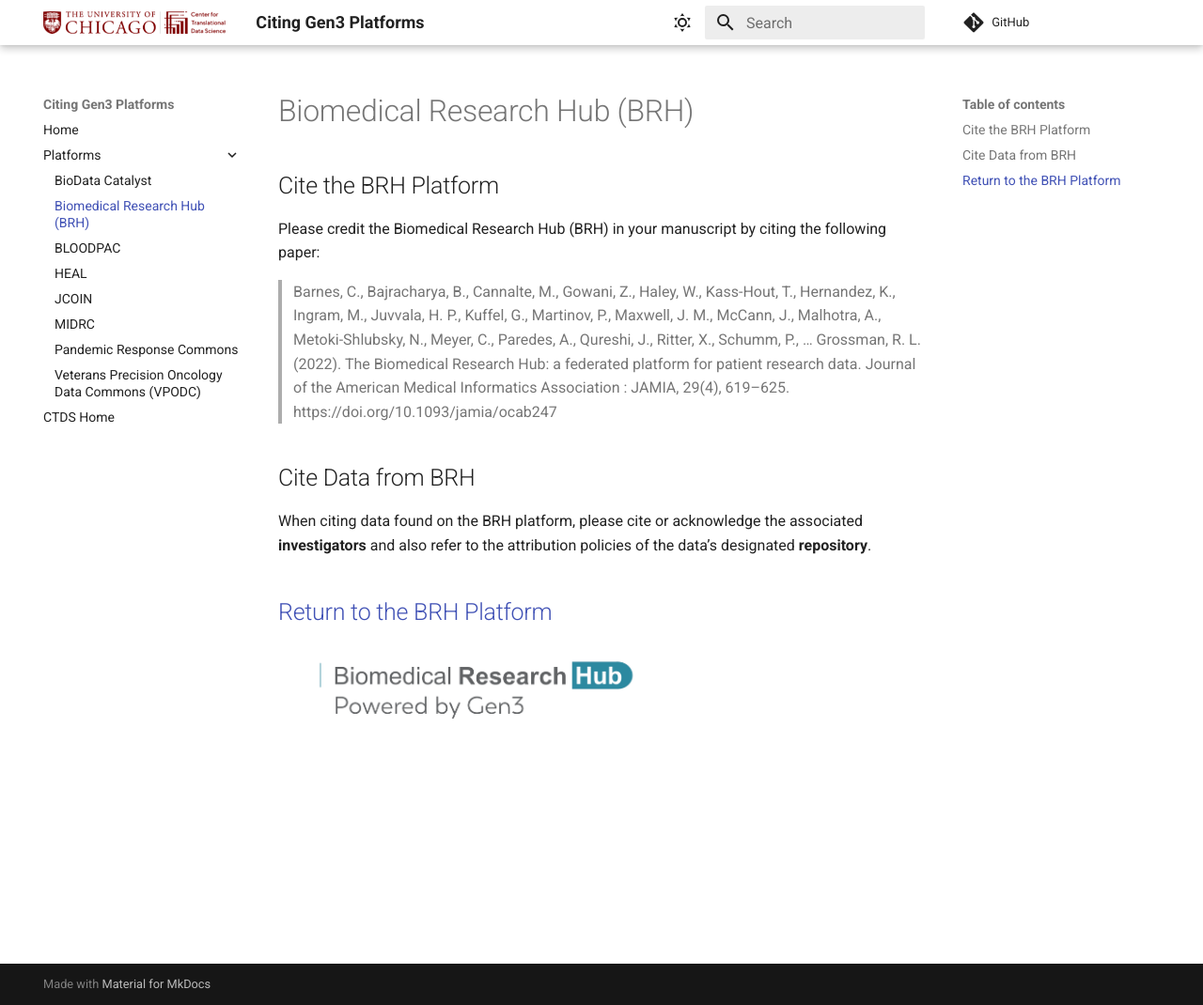
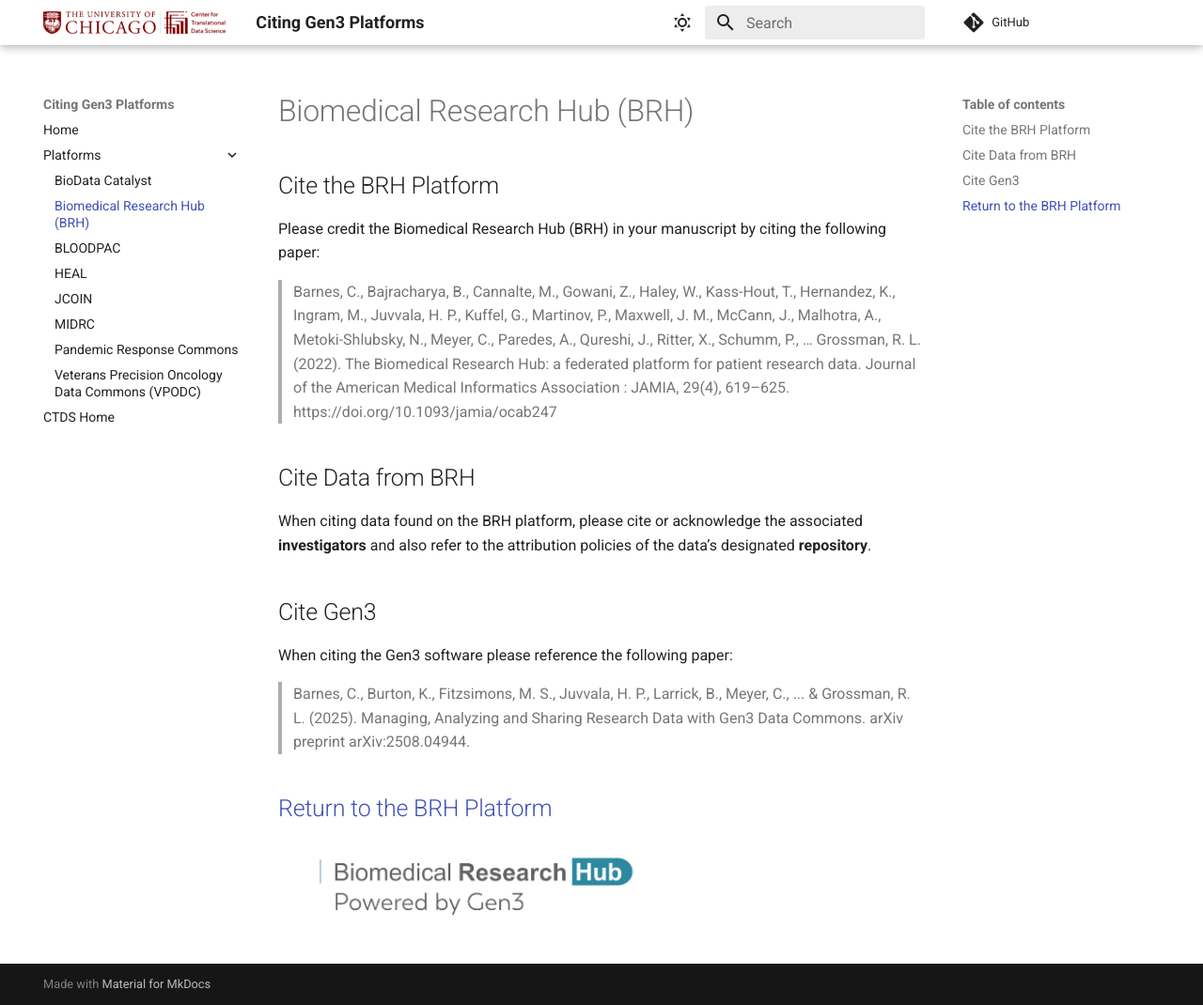
Before and after one commit to uc-cdis/platform-citation, an MkDocs documentation site: the page built from docs/brh-cite.md, in a window 1280 px wide and 1070 px high. Shown: the whole window at 94% size. Built offline with MkDocs 1.6.1 and Material for MkDocs 9.7.7, drawn with Linux system fonts in a browser that asks for light colours; comment, search, counter and statistics services are not loaded.

Commit message:
Update brh-cite.md

```diff
--- a/docs/brh-cite.md
+++ b/docs/brh-cite.md
@@ -9,6 +9,13 @@ Please credit the Biomedical Research Hub (BRH) in your manuscript by citing the
 ## Cite Data from BRH
 
 When citing data found on the BRH platform, please cite or acknowledge the associated **investigators** and also refer to the attribution policies of the data’s designated **repository**.
+
+## Cite Gen3
+
+When citing the Gen3 software please reference the following paper:
+
+> Barnes, C., Burton, K., Fitzsimons, M. S., Juvvala, H. P., Larrick, B., Meyer, C., ... & Grossman, R. L. (2025). Managing, Analyzing and Sharing Research Data with Gen3 Data Commons. arXiv preprint arXiv:2508.04944.
+
 
 ## [Return to the BRH Platform][BRH Platform]
 
```
